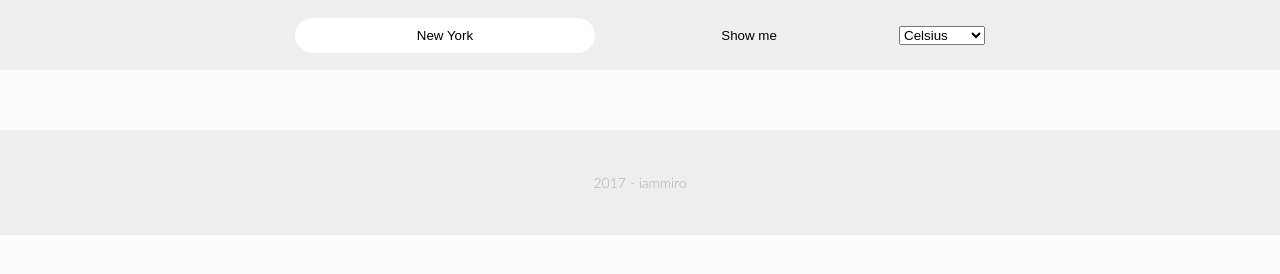
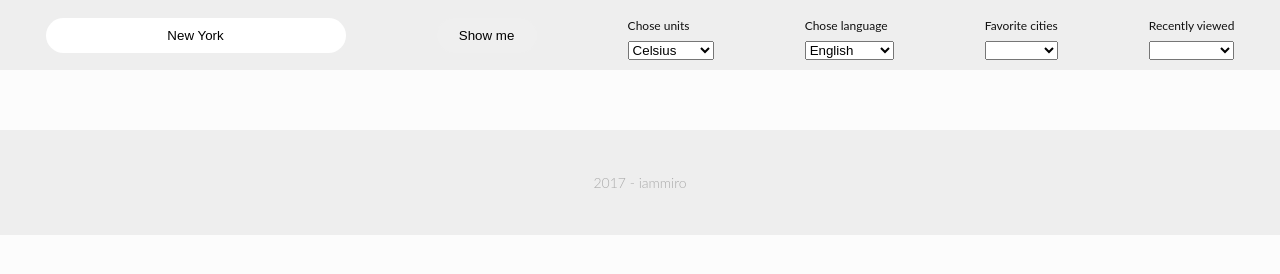
Before and after one commit to iammiro/Weather-app, a plain HTML site: page index.html in a window 1280 px wide. Drawn offline with Linux system fonts and the light colour scheme; some packages are replaced by stand-ins of ours.

Commit message:
add options bar

```diff
--- a/css/style.css
+++ b/css/style.css
@@ -15,12 +15,38 @@ header {
     justify-content: center;
 }
 
+.options {
+    width: 100%;
+    display: flex;
+    flex-direction: row;
+    justify-content: space-around;
+    align-items: center;
+}
+
+.option {
+    display: flex;
+    flex-direction: column;
+    justify-content: left;
+    align-items: left;
+    font-size: 12px;
+    line-height: 30px;
+    color: #111;
+}
+
 form {
     margin: 0;
 }
 
-input {
+#address {
     width: 300px;
+    height: 35px;
+    border-radius: 20px;
+    border: none;
+    text-align: center;
+}
+
+#submit {
+    width: 100px;
     height: 35px;
     border-radius: 20px;
     border: none;
@@ -42,15 +68,19 @@ img {
 .header-wrapper h1 {
     width: 100%;
     font-size: 22px;
-    font-weight: 300;
+    font-weight: 100;
     text-align: left;
     margin: 5px 0;
     padding: 5px 10px;
     border-radius: 0 3px 3px 0;
     line-height: 1.5em;
+    background-color: white;
+    color: black;
+}
+
+.header-wrapper h1:hover {
     background-color: #80a5d6;
-    text-shadow: -1px -1px 0 rgba(0, 0, 0, .15);
-    color: #e5e5e5;
+    transition: 0.5s;
 }
 
 h1 {
@@ -149,6 +179,10 @@ footer {
     margin-left: 5px;
 }
 
+.active {
+
+}
+
 .active:after {
     content: "\2796";
 }
--- a/index.html
+++ b/index.html
@@ -7,14 +7,36 @@
 </head>
 <body>
 <header>
-    <form>
-        <input id="address" type="textbox" value="New York">
-        <input id="submit" type="button" value="Show me">
-    </form>
-    <select>
-        <option>Celsius</option>
-        <option>Fahrenheit</option>
-    </select>
+    <div class="options">
+        <div class="option">
+            <input id="address" type="textbox" value="New York">
+        </div>
+        <div class="option">
+            <input id="submit" type="button" value="Show me">
+        </div>
+        <div class="option">
+            <label for="units">Chose units</label>
+            <select class="units" id="units">
+                <option>Celsius</option>
+                <option>Fahrenheit</option>
+            </select></div>
+        <div class="option">
+            <label for="lang">Chose language</label>
+            <select class="lang" id="lang">
+                <option>English</option>
+                <option>Русский</option>
+                <option>Українська</option>
+            </select></div>
+        <div class="option">
+            <label for="fav">Favorite cities</label>
+            <select id="fav">
+            </select></div>
+        <div class="option">
+            <label for="recently">Recently viewed</label>
+            <select id="recently"></select>
+        </div>
+    </div>
+
 </header>
 <main>
     <div id="container"></div>
```
